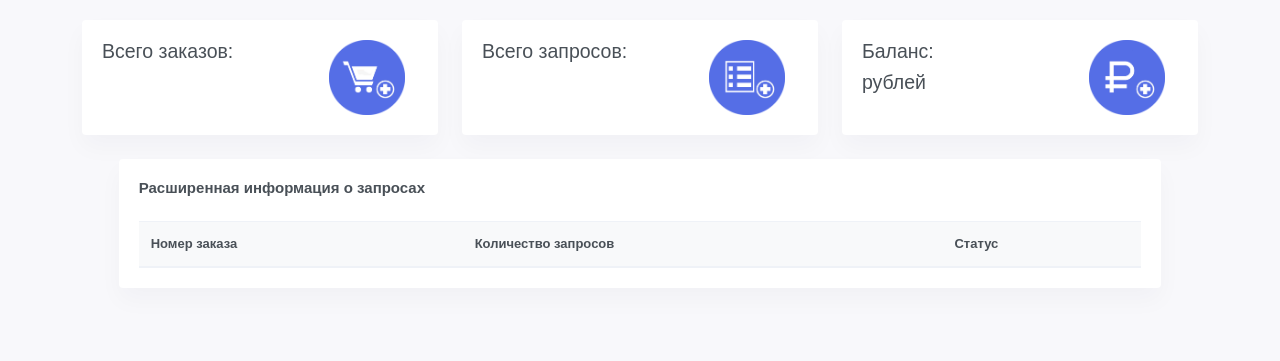
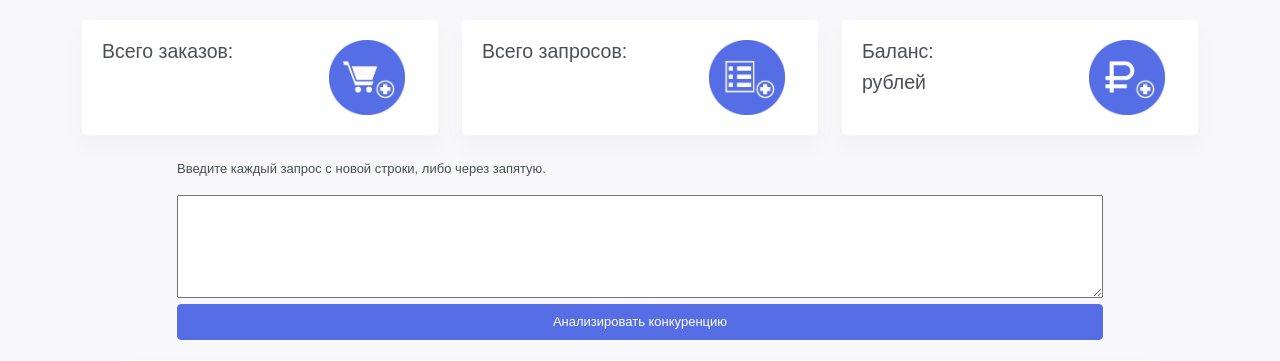
Before and after one commit to Wenfort/concurent_site_release, a Django app: template main/templates/main/orders.html in a window 1280 px wide. Shown: the part 53-414 px from the top of the page. Run offline with Django 3.2, Linux system fonts and the light colour scheme; the template is opened without the code that fills it, so the values that code supplies are empty; some libraries are stand-ins or nearby versions.

Commit message:
Добавить формы add на страницы order и list

```diff
--- a/main/templates/main/account_page_header.html
+++ b/main/templates/main/account_page_header.html
@@ -31,7 +31,7 @@
                             <h4>{{ keywords_ordered }}</h4>
                         </div>
                         <div class="col-4">
-                            <a href="{% url 'ordered_requests' %}"><img src="{% static 'main/img/list.png' %}" style="width: 85%"></a>
+                            <a href="{% url 'results' %}"><img src="{% static 'main/img/list.png' %}" style="width: 85%"></a>
                         </div>
                     </div>
                 </div>
--- a/main/templates/main/add_to_queue.html
+++ b/main/templates/main/add_to_queue.html
@@ -1,6 +1,12 @@
-<form action="" method="post">
-{% csrf_token %}
-    <p>Введите каждый запрос с новой строки, либо через запятую.</p>
-    <textarea cols="40" rows="20" name="requests_list"></textarea>
-<input type="submit" value="Vote">
-</form>
+<div class="container" style="margin-bottom: 20px">
+    <div class="row">
+        <div class="col-lg-10 offset-lg-1">
+            <form action="" method="post">
+                {% csrf_token %}
+                <p>Введите каждый запрос с новой строки, либо через запятую.</p>
+                <textarea rows="5" name="requests_list" style="width: 100%"></textarea>
+                <input type="submit" value="Анализировать конкуренцию" class="btn btn-primary" style="width: 100%">
+            </form>
+        </div>
+    </div>
+</div>
--- a/main/templates/main/non_restricted_requests.html
+++ b/main/templates/main/non_restricted_requests.html
@@ -1,6 +1,7 @@
 {% extends './account_page_body' %}
 
 {% block content %}
+{% include './add_to_queue.html' %}
 <div class="container-fluid">
     <div class="row">
         <div class="col-lg-10 offset-lg-1">
--- a/main/templates/main/orders.html
+++ b/main/templates/main/orders.html
@@ -1,7 +1,9 @@
 {% extends "./account_page_body.html" %}
 
 {% block content %}
+{% include './add_to_queue.html' %}
 <div class="container-fluid">
+
     <div class="row">
         <div class="col-lg-10 offset-lg-1">
             <div class="card">
--- a/main/templates/main/restricted_requests.html
+++ b/main/templates/main/restricted_requests.html
@@ -1,6 +1,7 @@
 {% extends "./account_page_body.html" %}
 
 {% block content %}
+{% include './add_to_queue.html' %}
 <div class="container-fluid">
     <div class="row">
         <div class="col-lg-10 offset-lg-1">
--- a/main/urls.py
+++ b/main/urls.py
@@ -4,7 +4,7 @@ from . import views
 
 urlpatterns = [
     path('', views.index, name='index'),
-    path('results', views.results, name='publish_results'),
+    path('results', views.results, name='results'),
     path('add', views.add_new_requests_to_queue, name='add_new_requests_to_queue'),
     path('orders', views.get_orders_page, name='get_orders_page'),
     path('balance', views.balance, name='balance'),
--- a/main/views.py
+++ b/main/views.py
@@ -105,11 +105,13 @@ def add_new_requests_to_queue(request):
 def get_orders_page(request):
     user_data = User(request.user.username)
 
-
+    form = NewRequest()
     context = {'all_orders_list': user_data.unique_order_rows,
                'orders': user_data.orders_amount,
                'keywords_ordered': user_data.ordered_keywords_amount,
-               'balance': user_data.balance}
+               'balance': user_data.balance,
+               'form': form}
+
     return render(request, 'main/orders.html', context)
 
 
```
Also changed, not shown: 1 other file.
